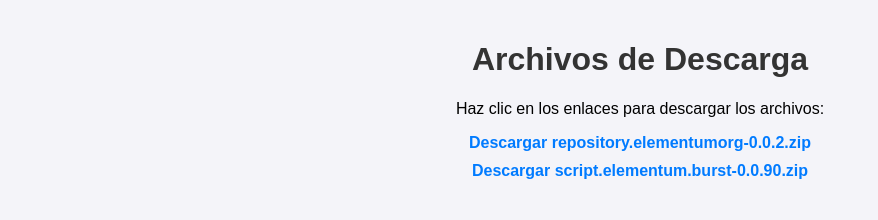
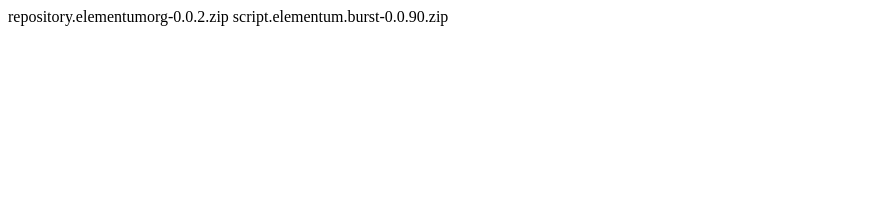
Before and after one commit to adamsmith18880/ada, a plain HTML site: page index.html in a window 1280 px wide. Shown: the whole page, without its empty margins (0-878 px from the left). Drawn offline with Linux system fonts and the light colour scheme.

Commit message:
index.html

```diff
--- a/index.html
+++ b/index.html
@@ -4,43 +4,11 @@
     <meta charset="UTF-8">
     <meta name="viewport" content="width=device-width, initial-scale=1.0">
     <title>Descargas</title>
-    <style>
-        body {
-            font-family: Arial, sans-serif;
-            text-align: center;
-            background-color: #f4f4f9;
-            margin: 0;
-            padding: 20px;
-        }
-        h1 {
-            color: #333;
-        }
-        ul {
-            list-style-type: none;
-            padding: 0;
-        }
-        li {
-            margin: 10px 0;
-        }
-        a {
-            text-decoration: none;
-            color: #007bff;
-            font-weight: bold;
-        }
-        a:hover {
-            text-decoration: underline;
-        }
-    </style>
-</head>
 <body>
 
-    <h1>Archivos de Descarga</h1>
-    <p>Haz clic en los enlaces para descargar los archivos:</p>
 
-    <ul>
-        <li><a href="repository.elementumorg-0.0.2.zip">Descargar repository.elementumorg-0.0.2.zip</a></li>
-        <li><a href="script.elementum.burst-0.0.90.zip">Descargar script.elementum.burst-0.0.90.zip</a></li>
-    </ul>
+    repository.elementumorg-0.0.2.zip
+    script.elementum.burst-0.0.90.zip
 
 </body>
 </html>
```
